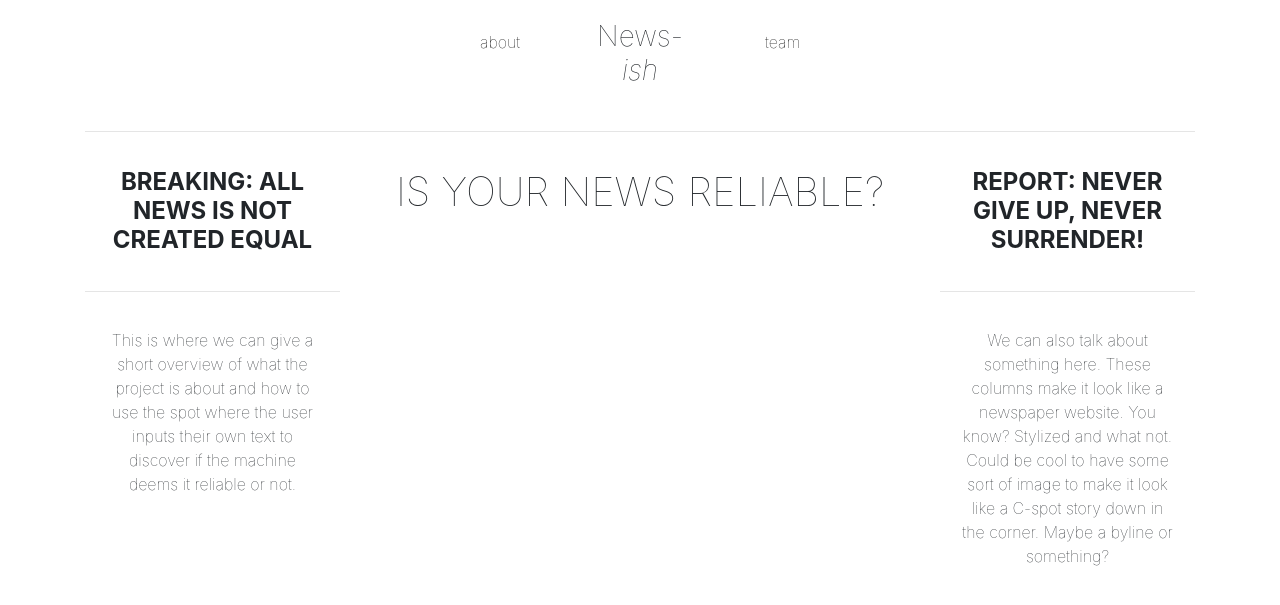
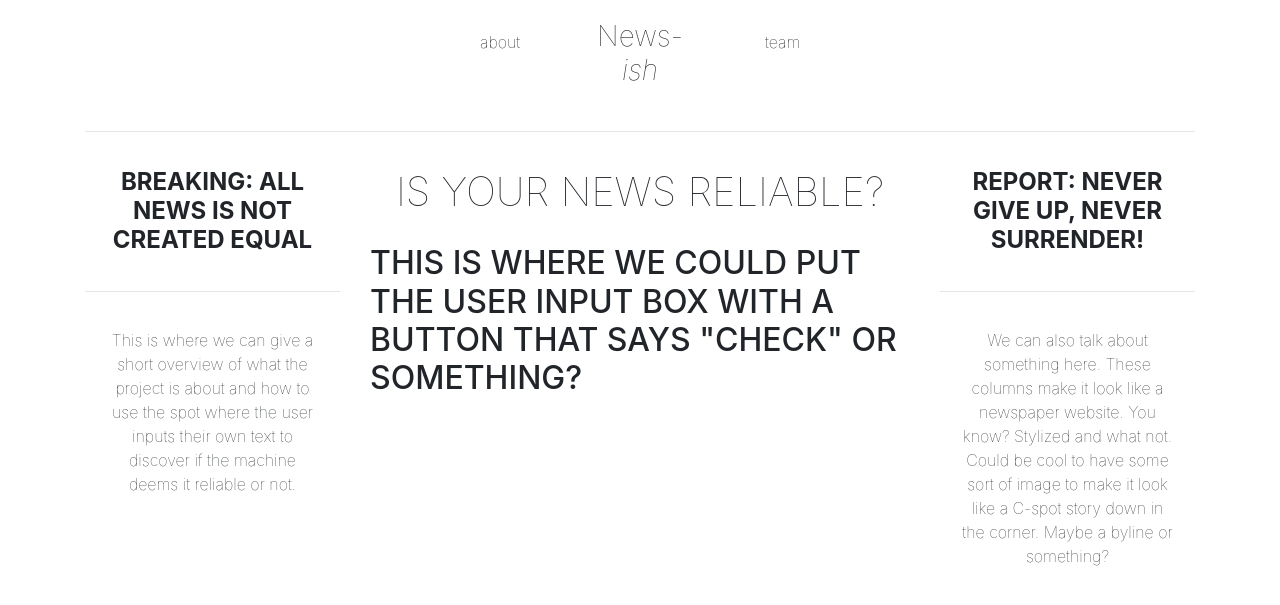
Before and after one commit to emilbello/newsish, a Flask app: page /index.html in a window 1280 px wide. Shown: the top 605 px of the page. Run offline with Flask 2, Linux system fonts and the light colour scheme; some libraries are stand-ins or nearby versions.

Commit message:
Updated templates

```diff
--- a/templates/index.html
+++ b/templates/index.html
@@ -37,6 +37,7 @@
         </div>
         <div class="col-6">
             <h1 class="header-row">IS YOUR NEWS RELIABLE?</h1>
+            <h2>THIS IS WHERE WE COULD PUT THE USER INPUT BOX WITH A BUTTON THAT SAYS "CHECK" OR SOMETHING?</h2>
         </div>
         <div class="col-3">
             <h4 class="header-row" style="font-weight: bold;">REPORT: NEVER GIVE UP, NEVER SURRENDER!</h4>
```
